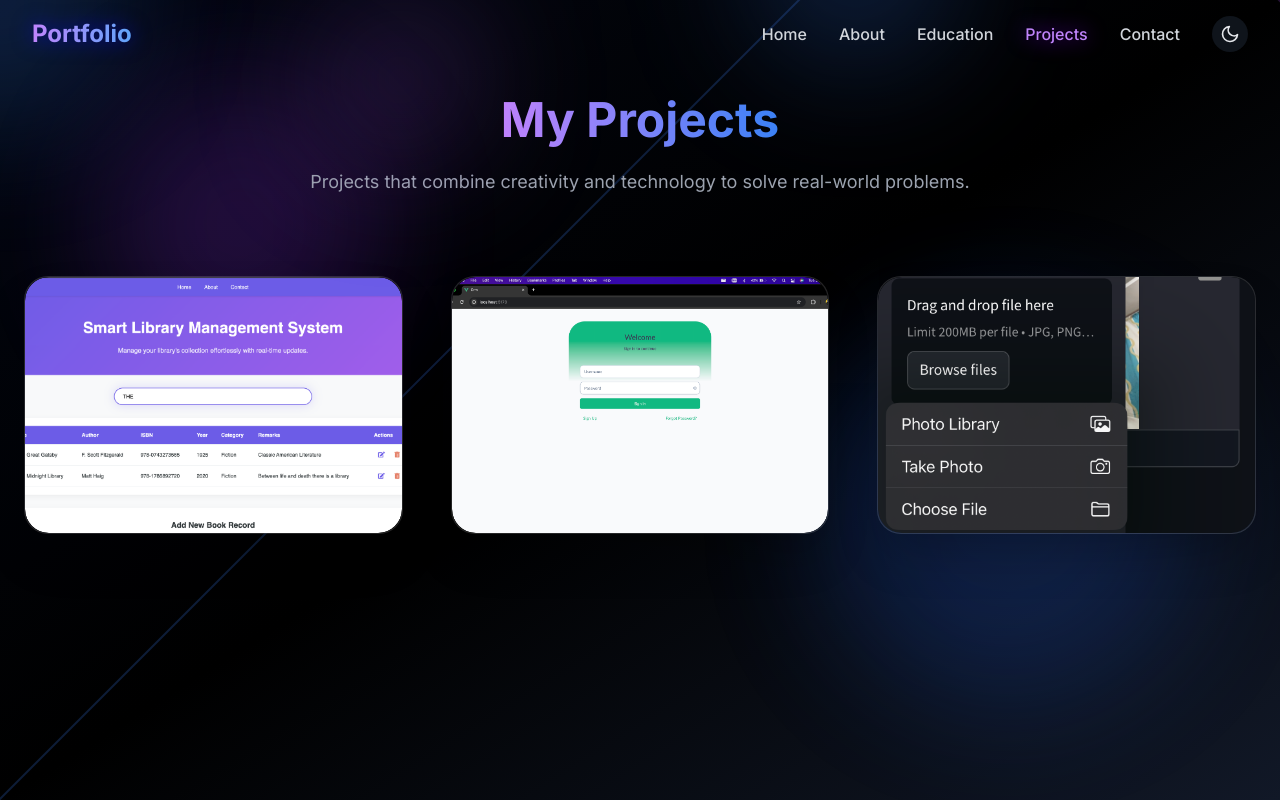
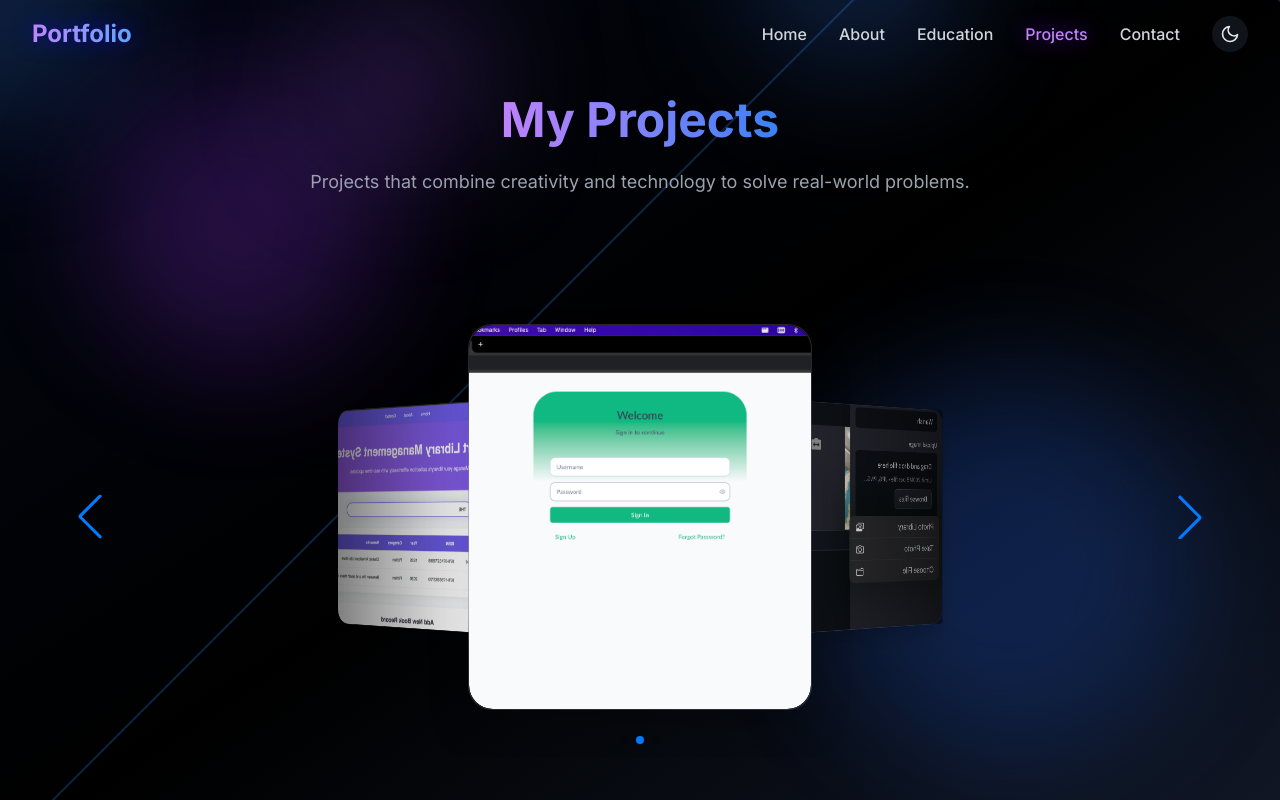
Before and after one commit to WarishAli1/warish-portfolio, a React (Vite) app in the folder project/: page /projects in a window 1280 px wide. Shown: the top 800 px of the page. Built offline with nearby package versions, Linux system fonts and the light colour scheme.

Commit message:
project page improve

```diff
--- a/project/package.json
+++ b/project/package.json
@@ -16,6 +16,7 @@
     "react-dom": "^18.2.0",
     "react-icons": "^5.0.1",
     "react-router-dom": "^6.22.1",
+    "swiper": "^12.0.3",
     "vercel": "^48.0.0"
   },
   "devDependencies": {
--- a/project/src/pages/Contact.jsx
+++ b/project/src/pages/Contact.jsx
@@ -51,13 +51,12 @@ export default function Contact() {
 
   return (
     <div className="min-h-screen bg-gradient-to-br from-gray-950 via-black to-gray-900 text-white relative overflow-hidden px-6 py-24">
-      {/* Diagonal Neon Lines Background */}
+
       <div className="absolute inset-0 pointer-events-none">
         <div className="absolute top-0 left-0 w-[200%] h-[2px] bg-purple-500/30 rotate-45 animate-pulse" />
         <div className="absolute bottom-0 right-0 w-[200%] h-[2px] bg-blue-500/30 -rotate-45 animate-pulse" />
       </div>
 
-      {/* Page Heading */}
       <motion.h1
         className="text-5xl font-bold text-center mb-12 bg-clip-text text-transparent bg-gradient-to-r from-purple-400 to-blue-500"
         initial={{ opacity: 0, y: 50 }}
@@ -68,7 +67,7 @@ export default function Contact() {
       </motion.h1>
 
       <div className="max-w-4xl mx-auto grid lg:grid-cols-2 gap-12 items-start">
-        {/* Left Side */}
+
         <motion.div
           initial={{ opacity: 0, x: -50 }}
           animate={{ opacity: 1, x: 0 }}
@@ -104,7 +103,6 @@ export default function Contact() {
           </div>
         </motion.div>
 
-        {/* Right Side Form */}
         <motion.form
           onSubmit={handleSubmit}
           initial={{ opacity: 0, x: 50 }}
--- a/project/src/pages/Projects.jsx
+++ b/project/src/pages/Projects.jsx
@@ -3,6 +3,14 @@ import { Link } from "react-router-dom";
 import { FiExternalLink, FiGithub } from "react-icons/fi";
 import NeonLinesBackground from "../context/NeonLinesBackground";
 import projects from "../data/projects";
+
+import { Swiper, SwiperSlide } from "swiper/react";
+import { Navigation, EffectCoverflow, Pagination, Autoplay } from "swiper/modules";
+import "swiper/css";
+import "swiper/css/effect-coverflow";
+import "swiper/css/navigation";
+import "swiper/css/pagination";
+
 const Projects = () => {
   return (
     <div className="min-h-screen bg-gradient-to-br from-gray-950 via-black to-gray-900 text-white relative overflow-hidden">
@@ -18,6 +26,7 @@ const Projects = () => {
           animate={{ opacity: 1, y: 0 }}
           className="text-center mb-20"
         >
+
           <h2 className="text-5xl font-extrabold bg-clip-text text-transparent bg-gradient-to-r from-purple-400 to-blue-500 inline-block pb-2">
             My Projects
           </h2>
@@ -26,15 +35,43 @@ const Projects = () => {
           </p>
         </motion.div>
 
-        <div className="grid grid-cols-1 md:grid-cols-2 lg:grid-cols-3 gap-12">
+        <Swiper
+          modules={[Navigation, EffectCoverflow, Pagination, Autoplay]}
+          effect="coverflow"
+          grabCursor={true}
+          centeredSlides={true}
+          slidesPerView={3}
+          loop={false}
+          navigation={true}
+          pagination={{ clickable: true }}
+          autoplay={{
+            delay: 3000,
+            disableOnInteraction: false,
+            pauseOnMouseEnter: true,
+          }}
+          spaceBetween={60}
+          coverflowEffect={{
+            rotate: 50,
+            stretch: 0,
+            depth: 300,
+            modifier: 2.5,
+            slideShadows: true,
+          }}
+          breakpoints={{
+            320: { slidesPerView: 1, spaceBetween: 20 },
+            640: { slidesPerView: 2, spaceBetween: 30 },
+            1024: { slidesPerView: 3, spaceBetween: 60 },
+          }}
+          className="max-w-6xl mx-auto py-12"
+        >
           {projects.map((project) => (
+            <SwiperSlide key={project.id}>
               <motion.div
-              key={project.id}
-              whileHover={{ scale: 1.03 }}
+                whileHover={{ scale: 1.08 }}
                 transition={{ type: "spring", stiffness: 200, damping: 15 }}
                 className="relative group rounded-3xl overflow-hidden backdrop-blur-xl border border-white/10 shadow-2xl bg-white/5 hover:bg-white/10 transition-all duration-300 cursor-pointer"
               >
-              <div className="relative w-full h-64 overflow-hidden rounded-3xl">
+                <div className="relative w-full h-96 overflow-hidden rounded-3xl">
                   <motion.img
                     src={project.images[0]}
                     alt={project.title}
@@ -44,14 +81,10 @@ const Projects = () => {
                   <motion.div
                     initial={{ opacity: 0 }}
                     whileHover={{ opacity: 1 }}
-                  className="absolute inset-0 bg-gradient-to-t from-black/60 via-black/30 to-transparent flex flex-col justify-end p-6 text-left transition-opacity duration-300"
+                    className="absolute inset-0 bg-gradient-to-t from-black/70 via-black/40 to-transparent flex flex-col justify-end p-6 text-left transition-opacity duration-300"
                   >
-                  <h3 className="text-white font-bold text-xl mb-1">
-                    {project.title}
-                  </h3>
-                  <p className="text-gray-300 text-sm line-clamp-2">
-                    {project.description}
-                  </p>
+                    <h3 className="text-white font-bold text-2xl mb-2">{project.title}</h3>
+                    <p className="text-gray-300 text-sm line-clamp-2">{project.description}</p>
                     <div className="mt-4 flex justify-between items-center">
                       <Link
                         to={`/projects/${project.id}`}
@@ -59,7 +92,6 @@ const Projects = () => {
                       >
                         View Details
                       </Link>
-
                       <div className="flex gap-3">
                         {project.demoLink && (
                           <a
@@ -86,8 +118,9 @@ const Projects = () => {
                   </motion.div>
                 </div>
               </motion.div>
+            </SwiperSlide>
           ))}
-        </div>
+        </Swiper>
       </section>
     </div>
   );
```
Also changed, not shown: 1 other file (tests, documents, lock files or other folders). Lines whose indentation alone changed are shown as unchanged.
